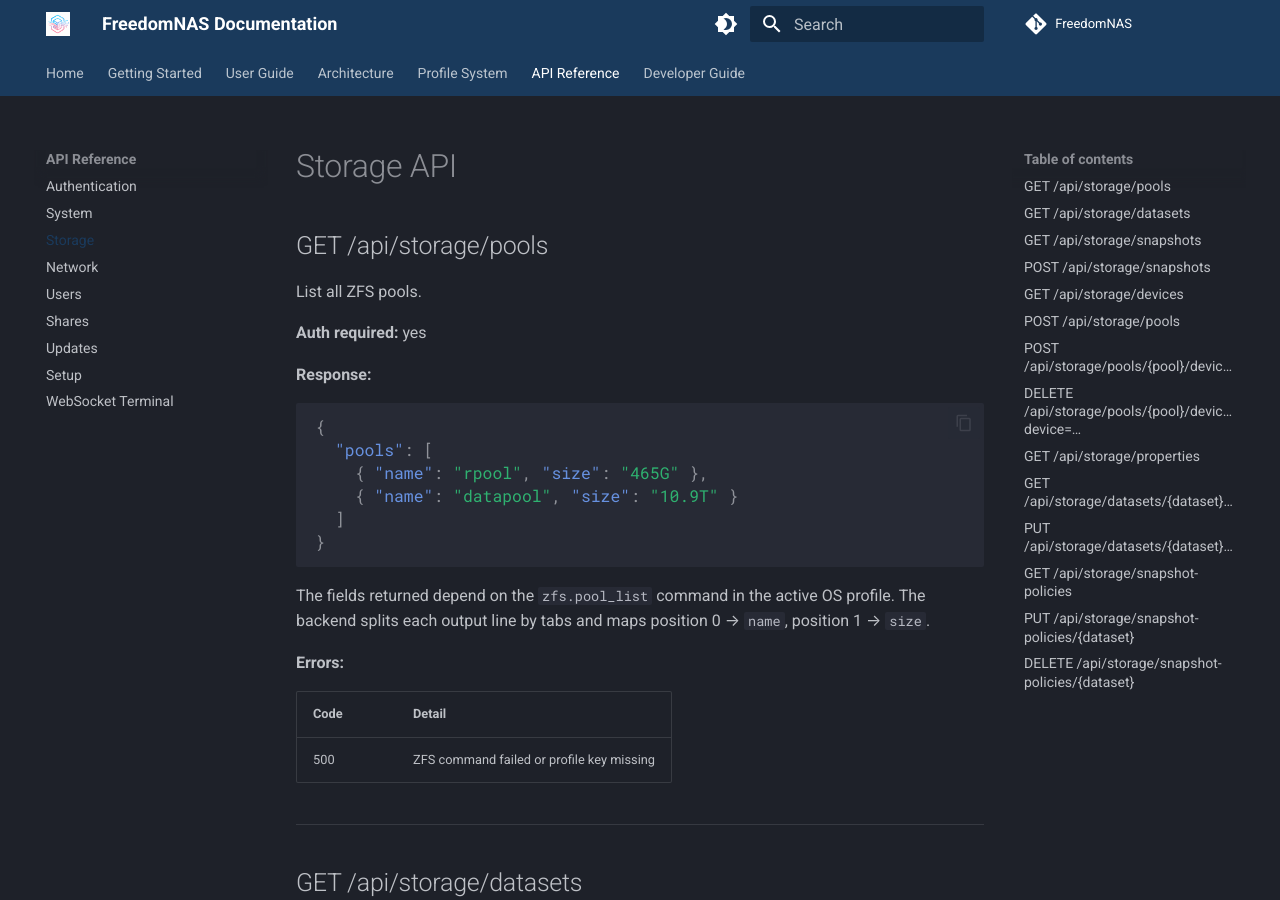
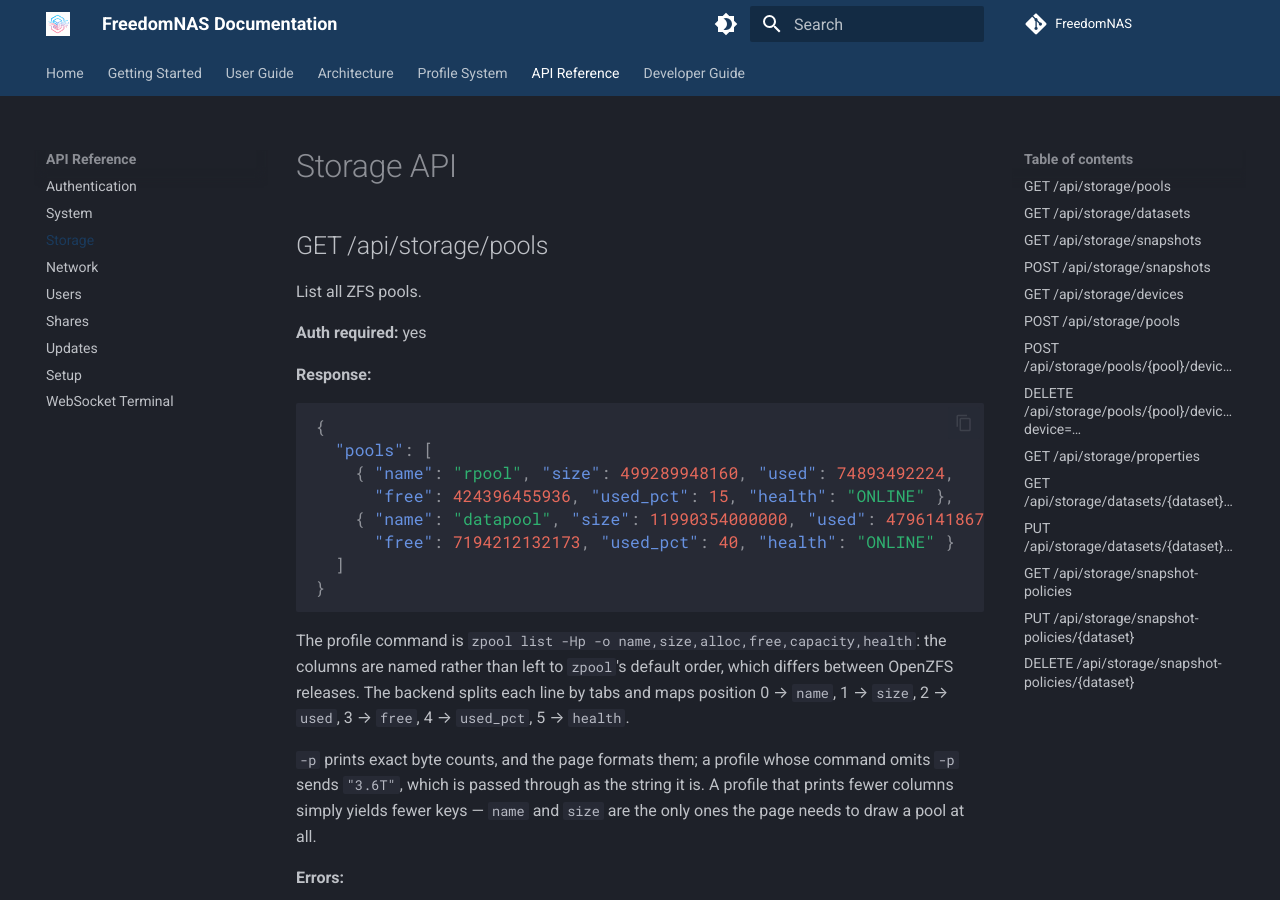
Before and after one commit to FreedomNAS/freedomnas-docs, an MkDocs documentation site: the page built from docs/api/storage.md, in a window 1280 px wide and 900 px high. Built offline with MkDocs 1.6.1 and Material for MkDocs 9.7.7, drawn with Linux system fonts in a browser that asks for light colours.

Commit message:
Document the pool fields the storage page receives

````diff
--- a/docs/api/storage.md
+++ b/docs/api/storage.md
@@ -11,15 +11,25 @@ List all ZFS pools.
 ```json
 {
   "pools": [
-    { "name": "rpool", "size": "465G" },
-    { "name": "datapool", "size": "10.9T" }
+    { "name": "rpool", "size": 499289948160, "used": 74893492224,
+      "free": 424396455936, "used_pct": 15, "health": "ONLINE" },
+    { "name": "datapool", "size": 11990354000000, "used": 4796141867827,
+      "free": 7194212132173, "used_pct": 40, "health": "ONLINE" }
   ]
 }
 ```
 
-The fields returned depend on the `zfs.pool_list` command in the active OS profile.
-The backend splits each output line by tabs and maps position 0 → `name`,
-position 1 → `size`.
+The profile command is
+`zpool list -Hp -o name,size,alloc,free,capacity,health`: the columns are
+named rather than left to `zpool`'s default order, which differs between
+OpenZFS releases. The backend splits each line by tabs and maps position
+0 → `name`, 1 → `size`, 2 → `used`, 3 → `free`, 4 → `used_pct`,
+5 → `health`.
+
+`-p` prints exact byte counts, and the page formats them; a profile whose
+command omits `-p` sends `"3.6T"`, which is passed through as the string it
+is. A profile that prints fewer columns simply yields fewer keys — `name`
+and `size` are the only ones the page needs to draw a pool at all.
 
 **Errors:**
 
````
